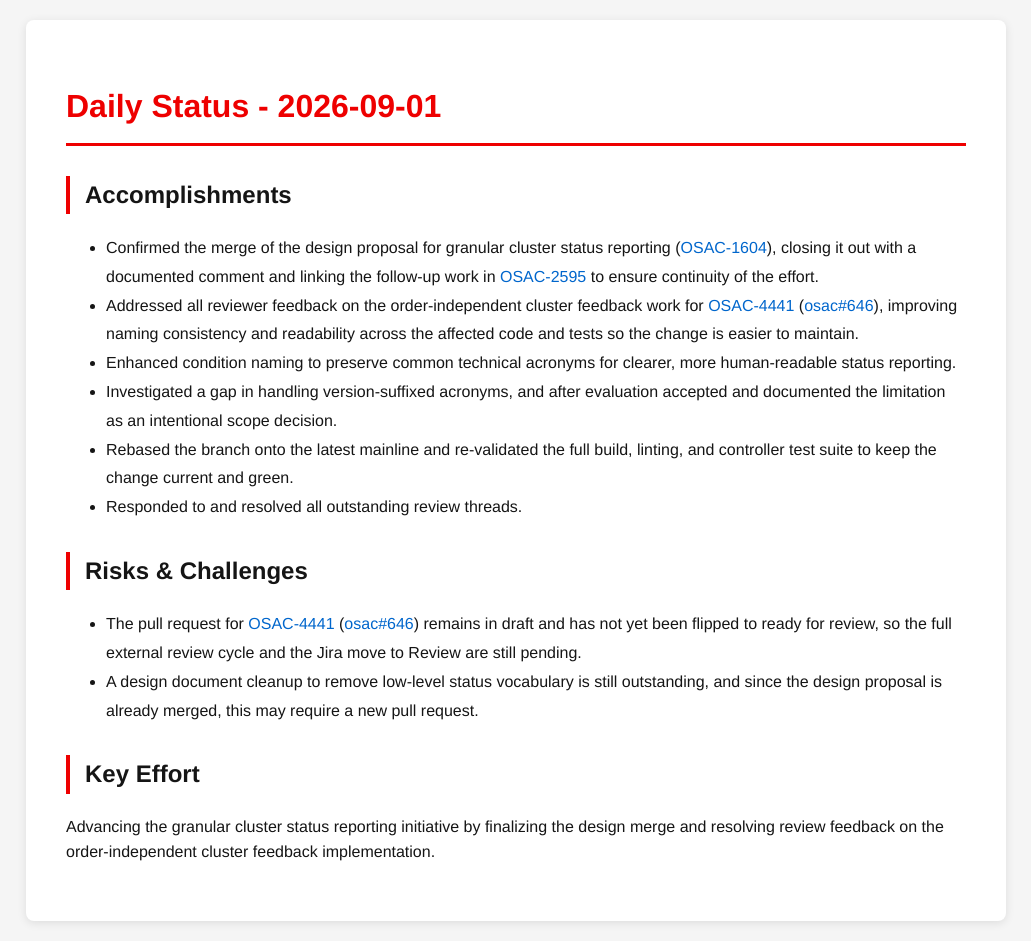
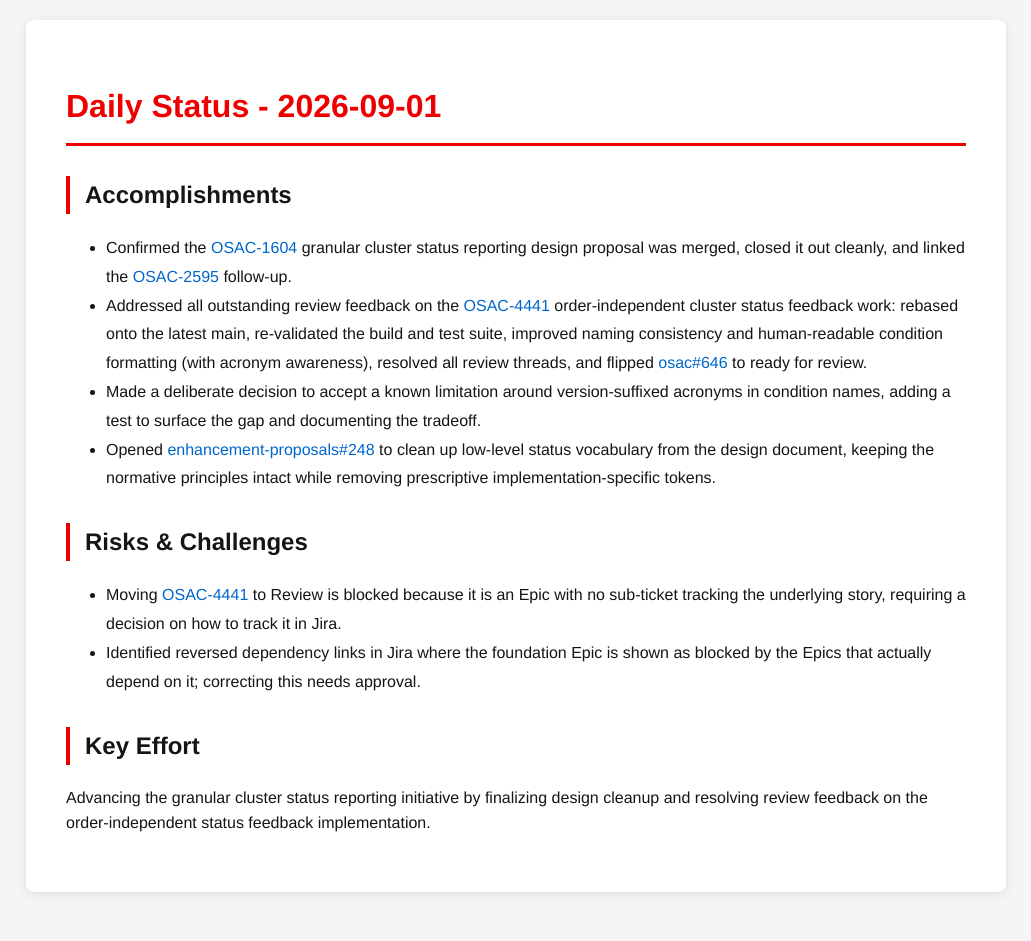
Before and after one commit to tzvatot/daily-status, a Jekyll site: the page built from 2026-09-01.md, in a window 1280 px wide. Shown: the whole page, without its empty margins (124-1155 px from the left). Built offline with Jekyll 4.4.1, drawn with Linux system fonts in a browser that asks for light colours; after the commit the page ends 912 px from its top, so only the background shows below that.

Commit message:
Daily status update - 2026-09-01

```diff
--- a/2026-09-01.md
+++ b/2026-09-01.md
@@ -7,16 +7,14 @@ date: 2026-09-01
 # Daily Status - 2026-09-01
 
 ## Accomplishments
-- Confirmed the merge of the design proposal for granular cluster status reporting ([OSAC-1604](https://redhat.atlassian.net/browse/OSAC-1604)), closing it out with a documented comment and linking the follow-up work in [OSAC-2595](https://redhat.atlassian.net/browse/OSAC-2595) to ensure continuity of the effort.
-- Addressed all reviewer feedback on the order-independent cluster feedback work for [OSAC-4441](https://redhat.atlassian.net/browse/OSAC-4441) ([osac#646](https://github.com/osac-project/osac/pull/646)), improving naming consistency and readability across the affected code and tests so the change is easier to maintain.
-- Enhanced condition naming to preserve common technical acronyms for clearer, more human-readable status reporting.
-- Investigated a gap in handling version-suffixed acronyms, and after evaluation accepted and documented the limitation as an intentional scope decision.
-- Rebased the branch onto the latest mainline and re-validated the full build, linting, and controller test suite to keep the change current and green.
-- Responded to and resolved all outstanding review threads.
+- Confirmed the [OSAC-1604](https://redhat.atlassian.net/browse/OSAC-1604) granular cluster status reporting design proposal was merged, closed it out cleanly, and linked the [OSAC-2595](https://redhat.atlassian.net/browse/OSAC-2595) follow-up.
+- Addressed all outstanding review feedback on the [OSAC-4441](https://redhat.atlassian.net/browse/OSAC-4441) order-independent cluster status feedback work: rebased onto the latest main, re-validated the build and test suite, improved naming consistency and human-readable condition formatting (with acronym awareness), resolved all review threads, and flipped [osac#646](https://github.com/osac-project/osac/pull/646) to ready for review.
+- Made a deliberate decision to accept a known limitation around version-suffixed acronyms in condition names, adding a test to surface the gap and documenting the tradeoff.
+- Opened [enhancement-proposals#248](https://github.com/osac-project/enhancement-proposals/pull/248) to clean up low-level status vocabulary from the design document, keeping the normative principles intact while removing prescriptive implementation-specific tokens.
 
 ## Risks & Challenges
-- The pull request for [OSAC-4441](https://redhat.atlassian.net/browse/OSAC-4441) ([osac#646](https://github.com/osac-project/osac/pull/646)) remains in draft and has not yet been flipped to ready for review, so the full external review cycle and the Jira move to Review are still pending.
-- A design document cleanup to remove low-level status vocabulary is still outstanding, and since the design proposal is already merged, this may require a new pull request.
+- Moving [OSAC-4441](https://redhat.atlassian.net/browse/OSAC-4441) to Review is blocked because it is an Epic with no sub-ticket tracking the underlying story, requiring a decision on how to track it in Jira.
+- Identified reversed dependency links in Jira where the foundation Epic is shown as blocked by the Epics that actually depend on it; correcting this needs approval.
 
 ## Key Effort
-Advancing the granular cluster status reporting initiative by finalizing the design merge and resolving review feedback on the order-independent cluster feedback implementation.
+Advancing the granular cluster status reporting initiative by finalizing design cleanup and resolving review feedback on the order-independent status feedback implementation.
```
